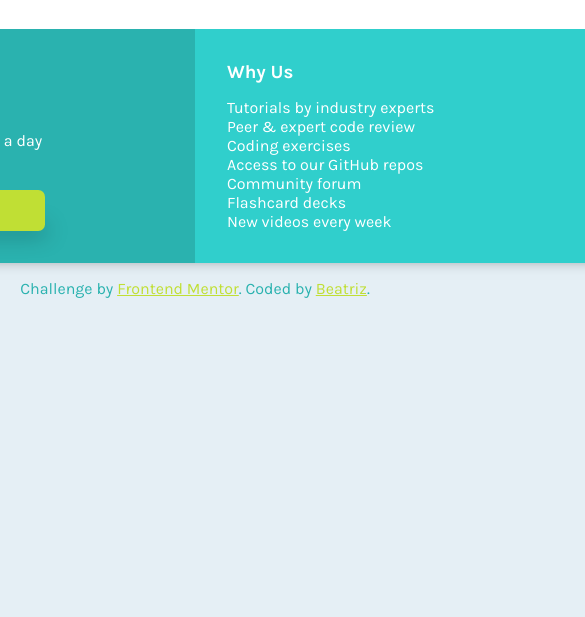
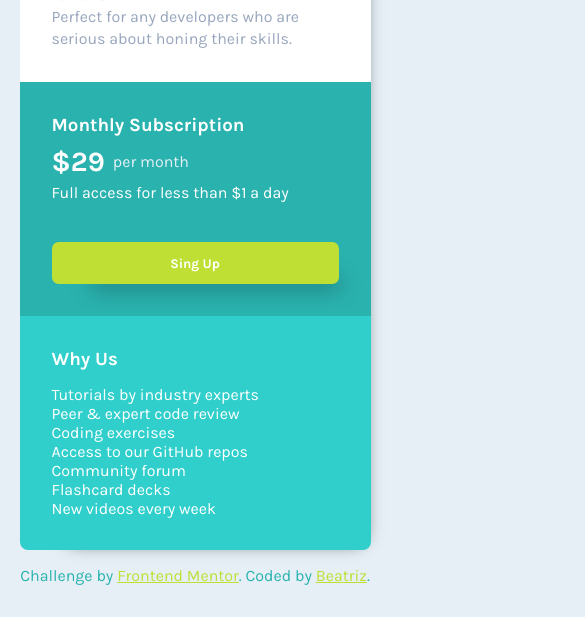
Before and after one commit to beatrizang/single-price-grid-component, a plain HTML site: page index.html in a window 390 px wide. Shown: the part 353-970 px from the top of the page, 585 px wide, since content can reach past the window. Before the commit the page ends 844 px from the top, so only its background shows below. Drawn offline with Linux system fonts and the light colour scheme; a web font is replaced by a local one.

Commit message:
Se agregan estilos para responsive

```diff
--- a/style.css
+++ b/style.css
@@ -38,7 +38,7 @@ body{
 .container{
     display: flex;
     flex-direction: column;
-    top: 50%;
+
     justify-content: center;
     align-items: center;
 }
@@ -136,3 +136,45 @@ footer{
     color: var(--cyan);
     margin-top: 1em;
 }
+
+/*RESPONSIVE*/
+
+@media only screen and (max-width:1260px){
+    .body{
+      width:80%;
+      position: relative;
+    }
+
+    .container{
+        margin-top: 15em;
+    }
+
+    .card{
+        display: flex;
+        flex-direction: column;
+        width: 90%;
+    }
+
+
+    .boxes{
+        flex-direction: column;
+    }
+
+    .price{
+        width: 100%;
+        border-radius: 0;
+    }
+
+    button{
+        width: 100%;
+    }
+
+    .why-us{
+        width: 100%;
+        border-radius: 0 0 0.5em 0.5em;
+    }
+
+    footer{
+        margin-bottom: 2em;
+    }
+}
```
